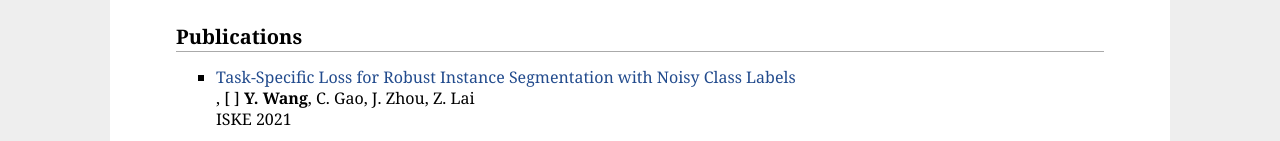
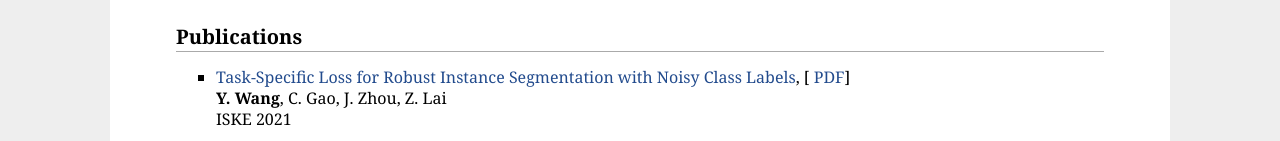
Before and after one commit to YangboWang/YangboWang.github.io, a plain HTML site: page index.html in a window 1280 px wide. Shown: the part 659-800 px from the top of the page. Drawn offline with Linux system fonts and the light colour scheme.

Commit message:
Update index.html

```diff
--- a/index.html
+++ b/index.html
@@ -90,7 +90,7 @@
 
 <ul>
     <li><p>
-        <A HREF="https://YangboWang.github.io/files/LLAG.pdf">Task-Specific Loss for Robust Instance Segmentation with Noisy Class Labels</A><br>, [ <A HREF="https://YangboWang.github.io/files/LLAG.pdf"></A>]
+        <A HREF="https://YangboWang.github.io/files/LLAG.pdf">Task-Specific Loss for Robust Instance Segmentation with Noisy Class Labels</A>, [ <A HREF="https://YangboWang.github.io/files/LLAG.pdf">PDF</A>] <br>
         <b>Y. Wang</b>, C. Gao, J. Zhou, Z. Lai<br>
         ISKE 2021<br>
     </p></li>
```
